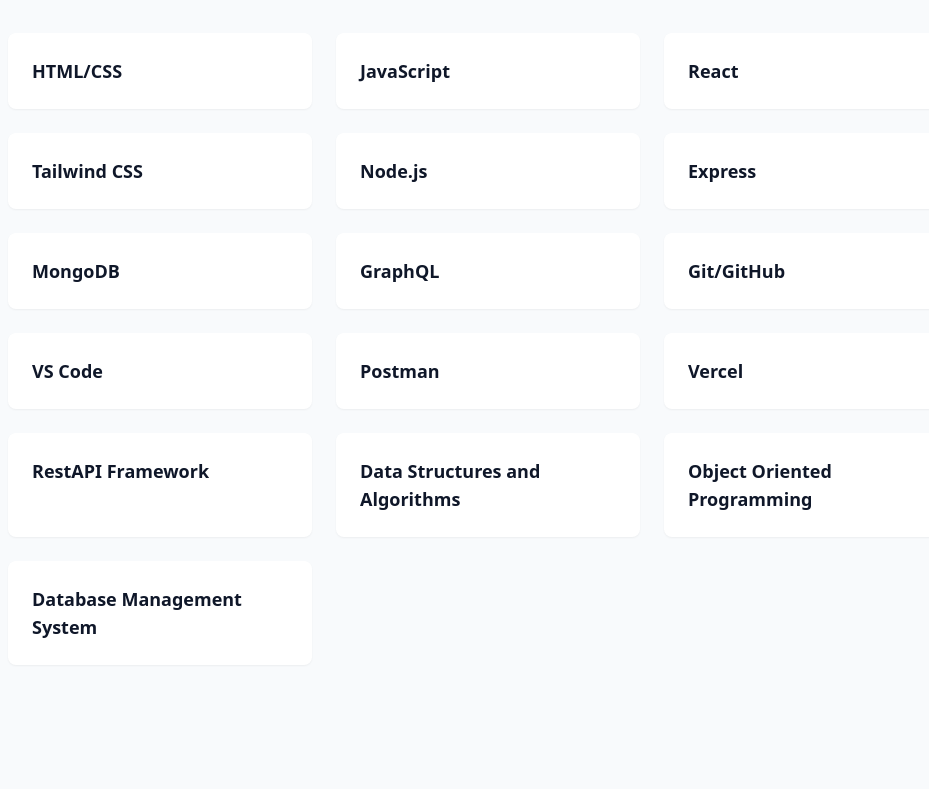
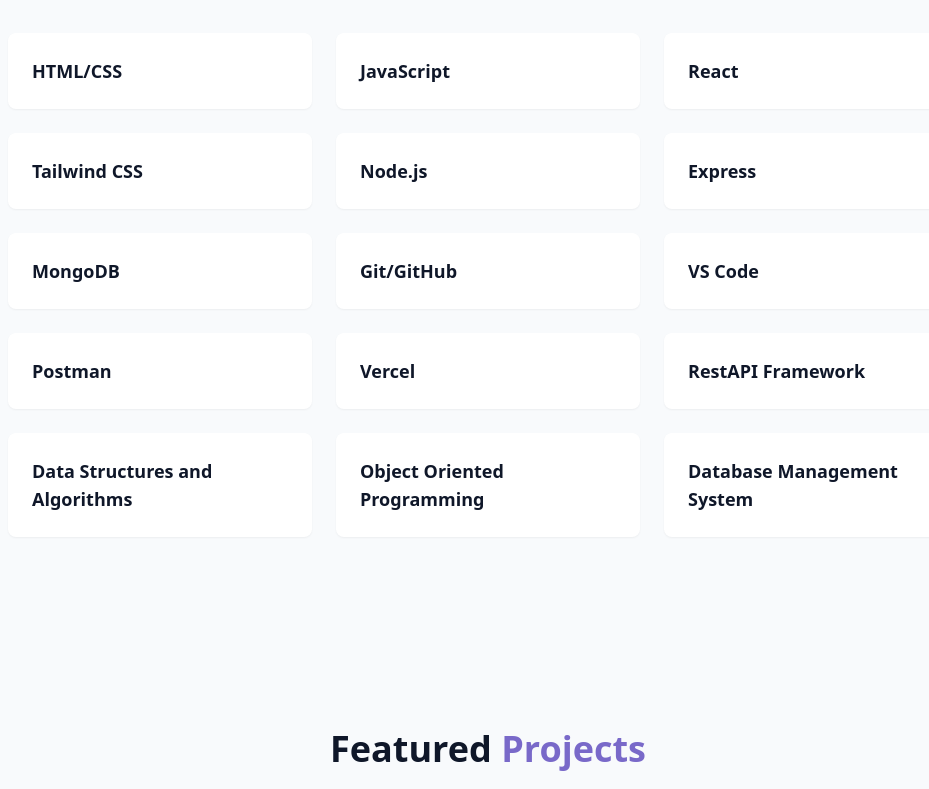
Before and after one commit to Anuraga3s/My-Portfolio, a React (Vite) app: page / in a window 1280 px wide. Shown: the part 1729-2518 px from the top of the page, without its empty margins (152-1081 px from the left). Built offline with nearby package versions, Linux system fonts and the light colour scheme.

Commit message:
final commit
Removed GraphQL from the backend skills list.

```diff
--- a/src/components/SkillsSection.jsx
+++ b/src/components/SkillsSection.jsx
@@ -12,7 +12,6 @@
   { name: "Node.js", category: "backend" },
   { name: "Express", category: "backend" },
   { name: "MongoDB", category: "backend" },
-  { name: "GraphQL", category: "backend" },
 
   // Tools
   { name: "Git/GitHub", category: "tools" },
```
